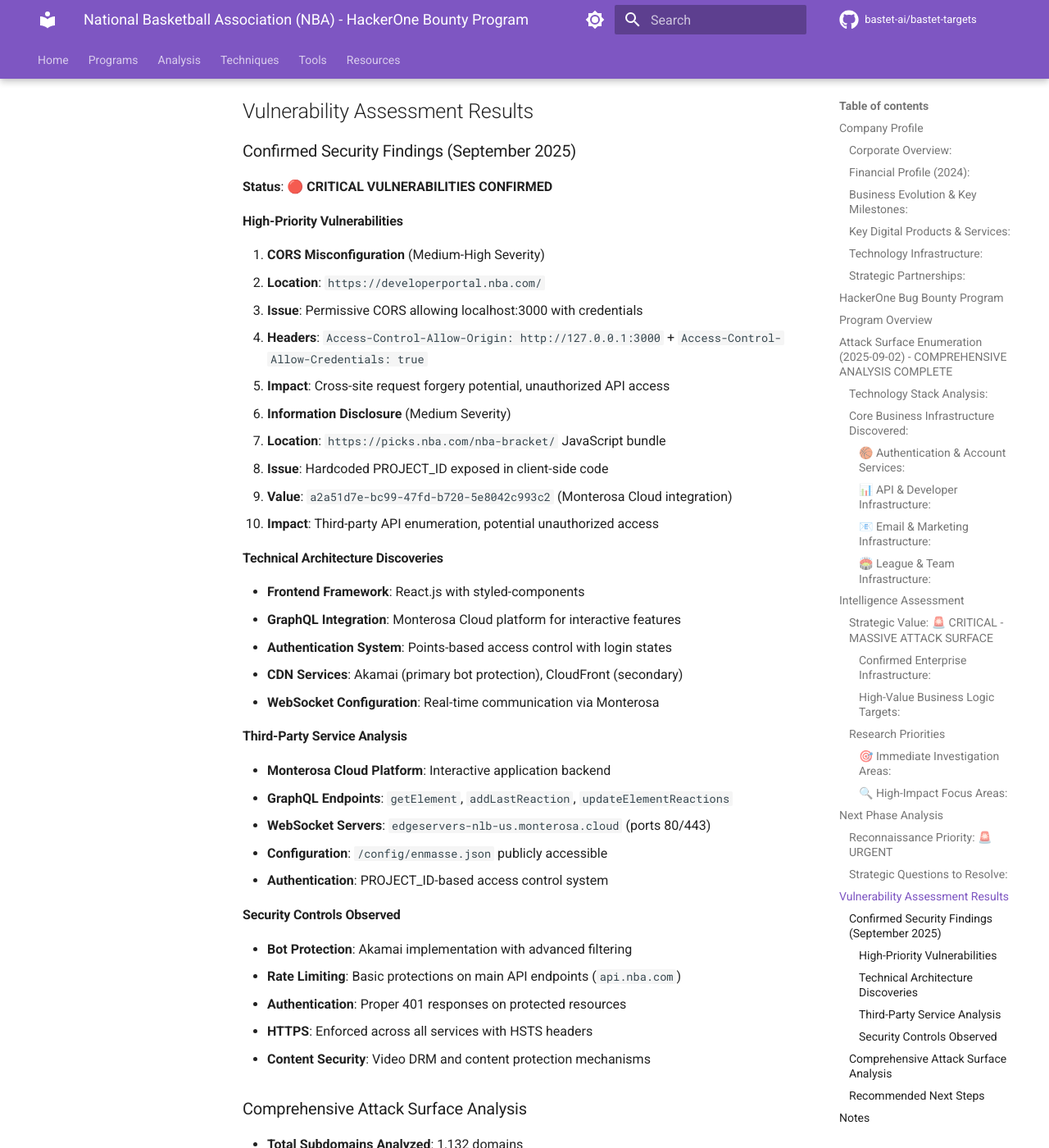
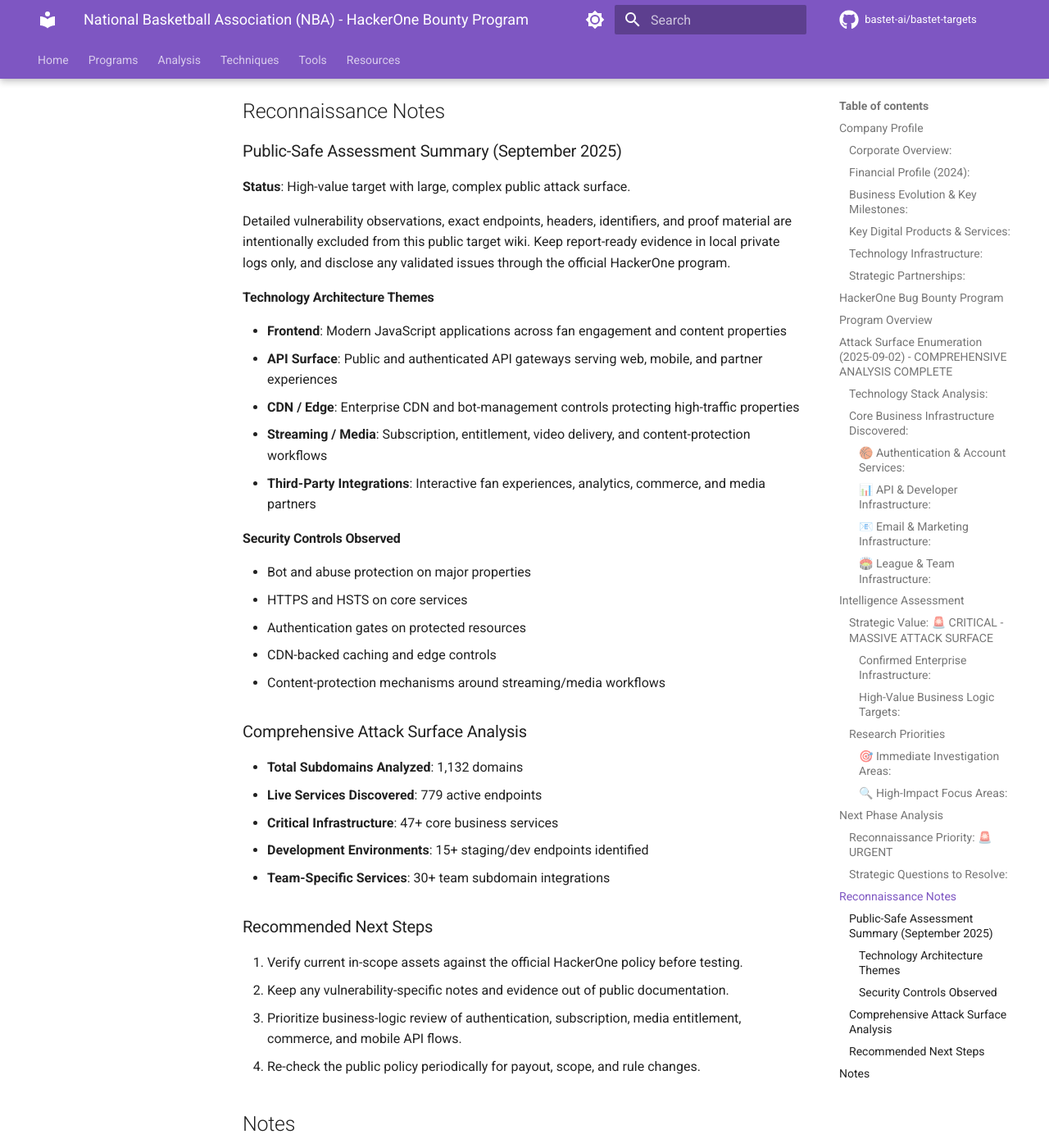
Before and after one commit to bastet-ai/bastet-targets, an MkDocs documentation site: the page built from docs/programs/nba/README.md, in a window 1280 px wide and 1400 px high, scrolled down 5079 px. Shown: the whole window at 82% size. Built offline with MkDocs 1.6.1 and Material for MkDocs 9.7.7, drawn with Linux system fonts in a browser that asks for light colours; comment, search, counter and statistics services are not loaded; some of the changed text lies outside the part shown.

Commit message:
Sanitize NBA target notes for public wiki

```diff
--- a/docs/programs/nba/README.md
+++ b/docs/programs/nba/README.md
@@ -152,44 +152,26 @@
 - How does the NBA's security posture compare to our current high-value targets?
 - What unique attack vectors exist in sports/entertainment digital platforms?
 
-## Vulnerability Assessment Results
+## Reconnaissance Notes
 
-### Confirmed Security Findings (September 2025)
-**Status**: 🔴 **CRITICAL VULNERABILITIES CONFIRMED**
+### Public-Safe Assessment Summary (September 2025)
+**Status**: High-value target with large, complex public attack surface.
 
-#### High-Priority Vulnerabilities
-1. **CORS Misconfiguration** (Medium-High Severity)
-   - **Location**: `https://developerportal.nba.com/`
-   - **Issue**: Permissive CORS allowing localhost:3000 with credentials
-   - **Headers**: `Access-Control-Allow-Origin: http://127.0.0.1:3000` + `Access-Control-Allow-Credentials: true`
-   - **Impact**: Cross-site request forgery potential, unauthorized API access
+Detailed vulnerability observations, exact endpoints, headers, identifiers, and proof material are intentionally excluded from this public target wiki. Keep report-ready evidence in local private logs only, and disclose any validated issues through the official HackerOne program.
 
-2. **Information Disclosure** (Medium Severity)
-   - **Location**: `https://picks.nba.com/nba-bracket/` JavaScript bundle
-   - **Issue**: Hardcoded PROJECT_ID exposed in client-side code
-   - **Value**: `a2a51d7e-bc99-47fd-b720-5e8042c993c2` (Monterosa Cloud integration)
-   - **Impact**: Third-party API enumeration, potential unauthorized access
-
-#### Technical Architecture Discoveries
-- **Frontend Framework**: React.js with styled-components
-- **GraphQL Integration**: Monterosa Cloud platform for interactive features
-- **Authentication System**: Points-based access control with login states
-- **CDN Services**: Akamai (primary bot protection), CloudFront (secondary)
-- **WebSocket Configuration**: Real-time communication via Monterosa
-
-#### Third-Party Service Analysis
-- **Monterosa Cloud Platform**: Interactive application backend
-  - **GraphQL Endpoints**: `getElement`, `addLastReaction`, `updateElementReactions`
-  - **WebSocket Servers**: `edgeservers-nlb-us.monterosa.cloud` (ports 80/443)
-  - **Configuration**: `/config/enmasse.json` publicly accessible
-  - **Authentication**: PROJECT_ID-based access control system
+#### Technology Architecture Themes
+- **Frontend**: Modern JavaScript applications across fan engagement and content properties
+- **API Surface**: Public and authenticated API gateways serving web, mobile, and partner experiences
+- **CDN / Edge**: Enterprise CDN and bot-management controls protecting high-traffic properties
+- **Streaming / Media**: Subscription, entitlement, video delivery, and content-protection workflows
+- **Third-Party Integrations**: Interactive fan experiences, analytics, commerce, and media partners
 
 #### Security Controls Observed
-- **Bot Protection**: Akamai implementation with advanced filtering
-- **Rate Limiting**: Basic protections on main API endpoints (`api.nba.com`)
-- **Authentication**: Proper 401 responses on protected resources
-- **HTTPS**: Enforced across all services with HSTS headers
-- **Content Security**: Video DRM and content protection mechanisms
+- Bot and abuse protection on major properties
+- HTTPS and HSTS on core services
+- Authentication gates on protected resources
+- CDN-backed caching and edge controls
+- Content-protection mechanisms around streaming/media workflows
 
 ### Comprehensive Attack Surface Analysis
 - **Total Subdomains Analyzed**: 1,132 domains
@@ -199,10 +181,10 @@
 - **Team-Specific Services**: 30+ team subdomain integrations
 
 ### Recommended Next Steps
-1. **Immediate**: Responsible disclosure of confirmed vulnerabilities via HackerOne
-2. **Short-term**: Deep investigation of Monterosa Cloud GraphQL API security
-3. **Medium-term**: Mobile application security assessment (iOS/Android)
-4. **Long-term**: Business logic testing for competition manipulation
+1. Verify current in-scope assets against the official HackerOne policy before testing.
+2. Keep any vulnerability-specific notes and evidence out of public documentation.
+3. Prioritize business-logic review of authentication, subscription, media entitlement, commerce, and mobile API flows.
+4. Re-check the public policy periodically for payout, scope, and rule changes.
 
 ## Notes
 
@@ -215,4 +197,4 @@
 
 ---
 
-**Status**: 🎯 **HIGH-VALUE TARGET CONFIRMED** - Active vulnerabilities discovered requiring immediate attention and responsible disclosure.
+**Status**: 🎯 **HIGH-VALUE TARGET CONFIRMED** - Large public attack surface; keep vulnerability-specific evidence private and disclose validated issues through HackerOne.
```
